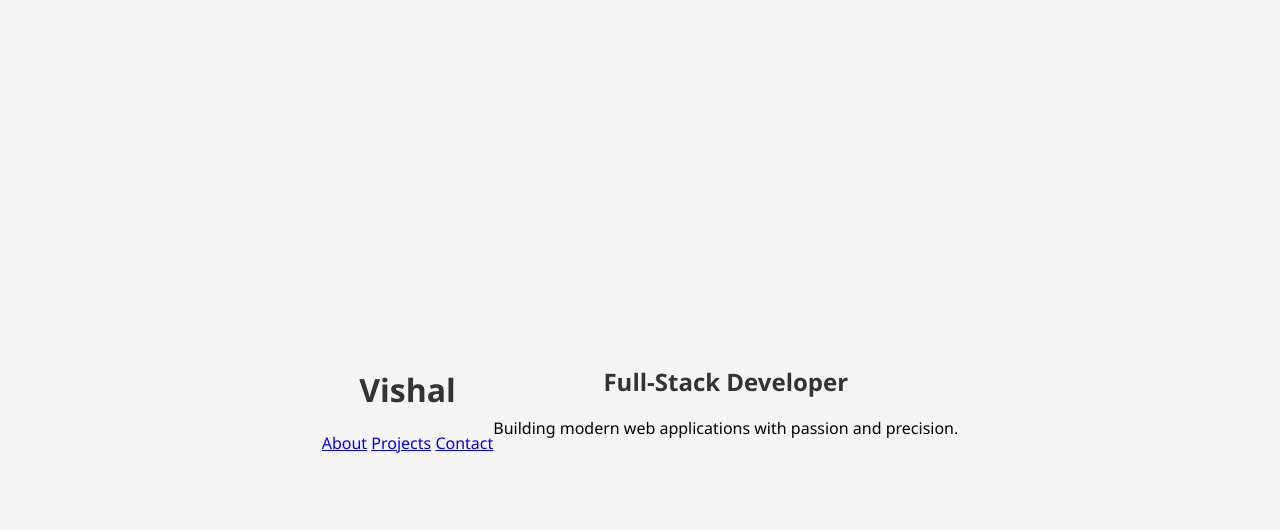
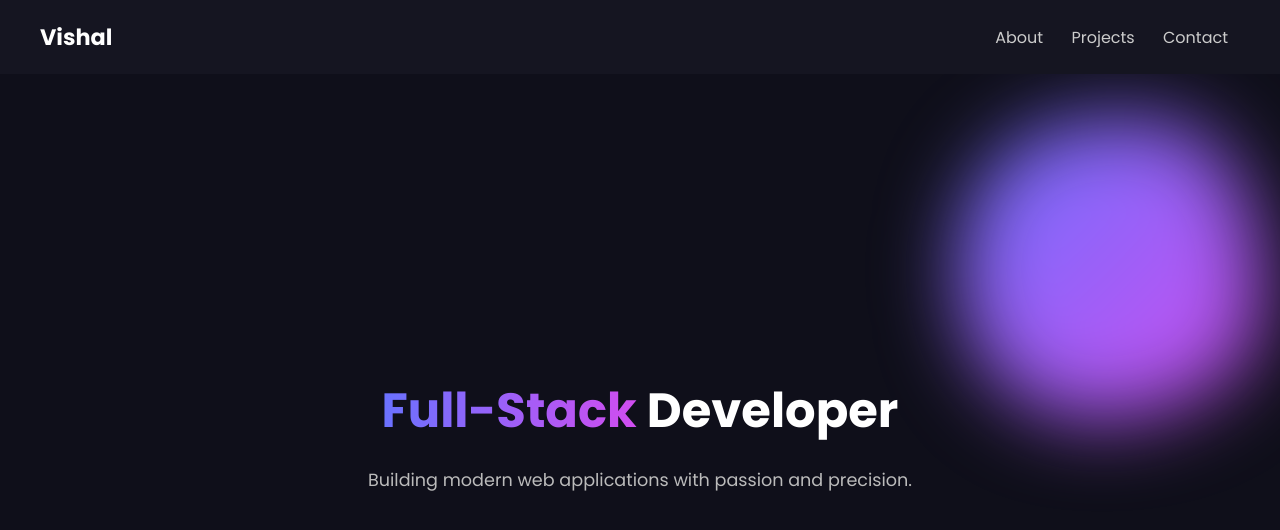
Before and after one commit to devvishal-dotcom/my-portfolio, a plain HTML site: page index.html in a window 1280 px wide. Drawn offline with Linux system fonts and the light colour scheme; files that its build step writes are made by us from their sources.

Commit message:
Updated landing page

```diff
--- a/index.html
+++ b/index.html
@@ -4,7 +4,7 @@
   <meta charset="UTF-8" />
   <meta name="viewport" content="width=device-width, initial-scale=1.0"/>
   <title>Vishal | Portfolio</title>
-  <link rel="stylesheet" href="style.css" />
+  <link rel="stylesheet" href="styleport.css" />
   <link href="https://fonts.googleapis.com/css2?family=Poppins:wght@400;600;700&display=swap" rel="stylesheet">
 </head>
 <body>
```
